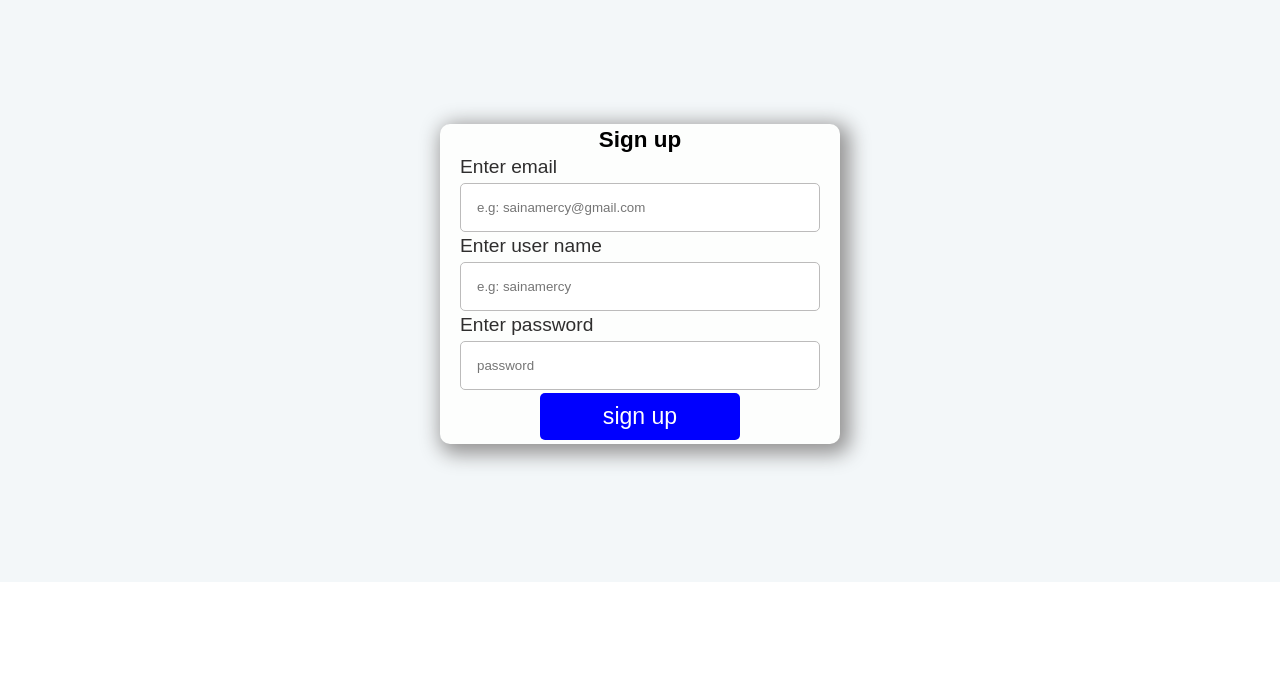
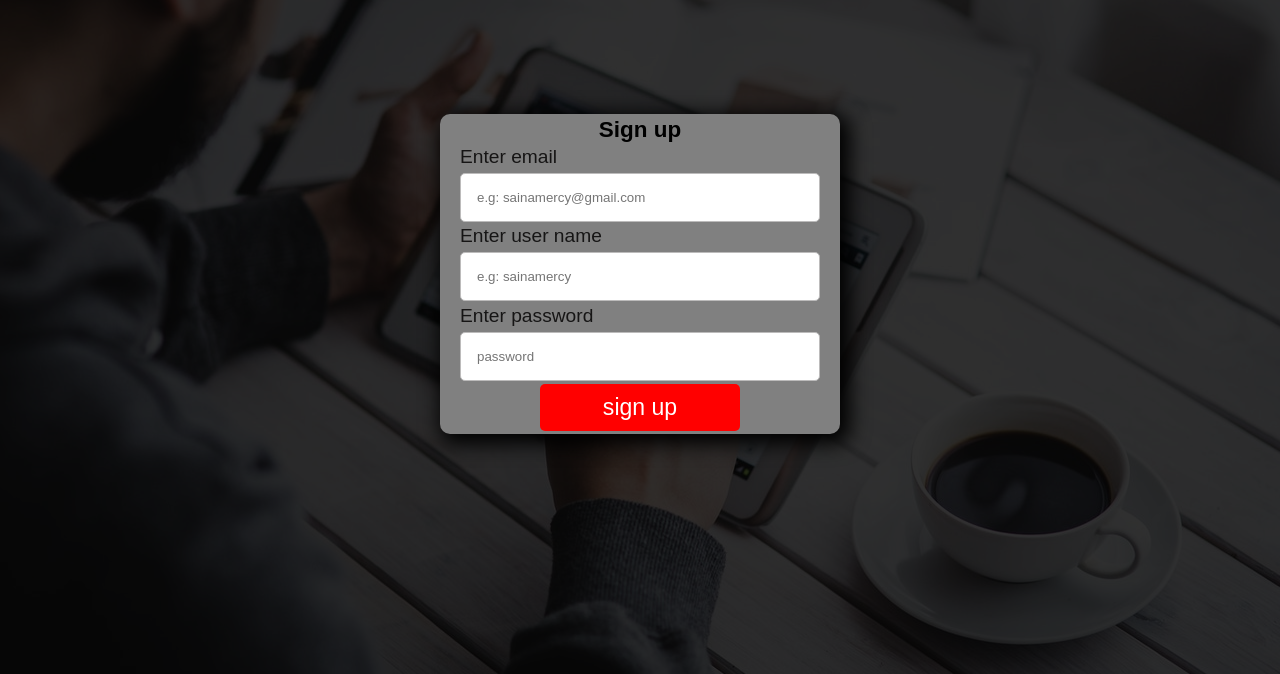
Before and after one commit to sainamercy/InfoWhiz-News, a website built with Parcel: page index.html in a window 1280 px wide. Shown: the part 218-892 px from the top of the page. Before the commit the page ends 800 px from the top, so only its background shows below. Built offline with nearby package versions, Linux system fonts and the light colour scheme; no server answers.

Commit message:
updated-styles

```diff
--- a/css/style.css
+++ b/css/style.css
@@ -4,72 +4,11 @@
   box-sizing: border-box;
   font-family: Arial, Helvetica, sans-serif;
 }
-
-/* start of authentication section */
-#authentication {
-  height: 100vh;
-  width: 100vw;
-  display: flex;
-  flex-direction: column;
-  align-items: center;
-  background-color: rgb(243, 247, 249);
-}
-.header{
-    margin-top: 100px;
-    font-size: 2em;
-}
-
-form {
-  display: flex;
-  flex-direction: column;
-  justify-content: space-evenly;
-  text-align: center;
-  align-items: center;
-  border-radius: 10px;
-  height: 40%;
-  width: 400px;
-  margin: auto;
-  background-color: rgb(253, 254, 253);
-  font-size: 1.2em;
-  box-shadow: 5px 5px 20px 5px rgb(148, 147, 147);
-}
-form input {
-  padding: 16px;
-  border-radius: 5px;
-  width: 100%;
-  border: none;
-  border: 1px solid rgb(188, 187, 187);
-}
-form label {
-  width: 90%;
-  text-align: left;
-  color: rgb(47, 46, 46);
-}
-form p {
-  margin-bottom: 5px;
-}
-form button {
-  width: 50%;
-  color: rgb(47, 46, 46);
-  font-size: 1.2em;
-  border: none;
-  padding: 10px;
-  border-radius: 5px;
-  background-color: blue;
-  color: white;
-}
-/* end of authentication section */
-
-/* main section */
-#main {
-  height: 100vh;
-  display: flex;
-  flex-direction: column;
-}
+/* nav section */
 nav {
   position: sticky;
   top: 0;
-  background-color: blue;
+  background-color: black;
   color: white;
   padding: 20px;
   width: 100%;
@@ -85,3 +24,68 @@ nav {
   font-style: italic;
   font-size: 0.8em;
 }
+
+/* start of authentication section */
+#authentication {
+  position: relative;
+  height: 100vh;
+  width: 100vw;
+  background-image: url(../src/images/bg.jpg);
+  background-size: cover;
+}
+
+.opacity{
+  position: absolute;
+  background-color: rgba(0, 0, 0, 0.811);
+  height: 100%;
+  width: 100%;
+  display: flex;
+  flex-direction: column;
+}
+form {
+  display: flex;
+  flex-direction: column;
+  justify-content: space-evenly;
+  text-align: center;
+  align-items: center;
+  border-radius: 10px;
+  height: 40%;
+  width: 400px;
+  margin: auto;
+  font-size: 1.2em;
+  box-shadow: 5px 5px 20px 5px black;
+  background-color: grey;
+}
+form input {
+  padding: 16px;
+  border-radius: 5px;
+  width: 100%;
+  border: none;
+  border: 1px solid rgb(188, 187, 187);
+}
+form label {
+  width: 90%;
+  text-align: left;
+  color: rgb(22, 21, 21);
+}
+form p {
+  margin-bottom: 5px;
+}
+form button {
+  width: 50%;
+  color: rgb(47, 46, 46);
+  font-size: 1.2em;
+  border: none;
+  padding: 10px;
+  border-radius: 5px;
+  background-color: red;
+  color: white;
+}
+/* end of authentication section */
+
+/* main section */
+#main {
+  height: 100vh;
+  display: flex;
+  flex-direction: column;
+}
--- a/index.html
+++ b/index.html
@@ -8,10 +8,13 @@
     <link rel="stylesheet" href="./css/style.css" />
   </head>
   <body>
+    <nav>
+      <h1 id="heading">Info<span>Whiz</span> News</h1>
+      <p id="slogan">Read the world today</p></div>
+    </nav>
     <!-- Authentication section -->
     <section id="authentication">
-      <div class="header"><h1 id="heading">Info<span>Whiz</span> News</h1>
-        <p id="slogan">Read the world today</p></div>
+      <div class="opacity">
       <!-- sign up form -->
       <form action="submit" id="signUp">
         <h3>Sign up</h3>
@@ -54,13 +57,10 @@
         </label>
         <button type="submit" id="loginBtn">log in</button>
       </form>
+    </div>
     </section>
 <!-- main section -->
     <section id="main">
-      <nav>
-        <h1 id="heading">Info<span>Whiz</span> News</h1>
-        <p id="slogan">Read the world today</p></div>
-      </nav>
       <div id="content">
         <div id="newsBriefs">
          <p>Lorem ipsum dolor sit amet, consectetur adipisicing elit. Molestias consequatur eos repudiandae omnis, laboriosam excepturi deleniti repellendus quae suscipit mollitia perferendis rem animi aspernatur enim ad atque? Ullam, iusto necessitatibus.</p>
--- a/src/js/confing.js
+++ b/src/js/confing.js
@@ -1,15 +1,15 @@
-const FETCH_URL = `https://inshorts.deta.dev/news?category={category_name}`;
-const newsCategories = [
-  all,
-  business,
-  sports,
-  world,
-  politics,
-  technology,
-  startup,
-  entertainment,
-  miscellaneous,
-  hatke,
-  science,
-  automobile,
-];
+export const FETCH_URL = `https://inshorts.deta.dev/news?category=business`;
+// export const newsCategories = [
+//   all,
+//   business,
+//   sports,
+//   world,
+//   politics,
+//   technology,
+//   startup,
+//   entertainment,
+//   miscellaneous,
+//   hatke,
+//   science,
+//   automobile,
+// ];
--- a/src/js/index.js
+++ b/src/js/index.js
@@ -1,2 +1,5 @@
 import { authentication } from "./auth";
- authentication()
+import { data } from "./renderNews";
+
+authentication()
+data()
--- /dev/null
+++ b/src/js/renderNews.js
@@ -0,0 +1,7 @@
+import { FETCH_URL} from "./confing";
+
+export async function data(){
+    const response = await fetch(FETCH_URL)
+    const data = await response.json()
+ console.log(data);
+}
```
Also changed, not shown: dist/bg.c485c0e8.jpg (added), dist/index.html, src/images/bg.jpg (added), 4 other files.
